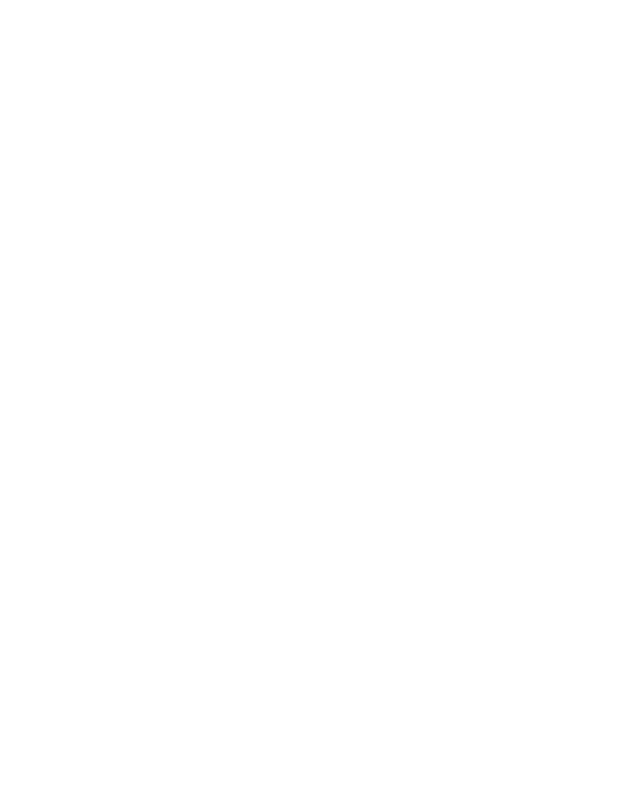
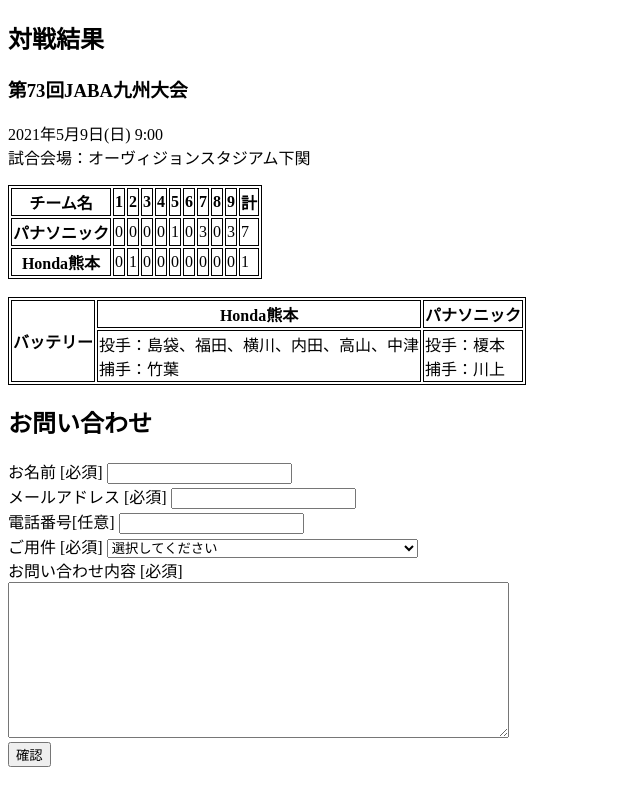
Before and after one commit to amaasyl/basic-coding, a plain HTML site: page table-form/index.html in a window 1280 px wide. Shown: the whole page, without its empty margins (0-640 px from the left). Drawn offline with Linux system fonts and the light colour scheme.

Commit message:
Update index.html

```diff
--- a/table-form/index.html
+++ b/table-form/index.html
@@ -2,9 +2,96 @@
 <html>
 <head>
     <meta charset="UTF-8" />
-    <title>title</title>
+    <title>Table and Form</title>
+    <style>
+        table, th, td {
+            border: solid 1px black;
+        }
+    </style>
 </head>
 <body>
-
+    <h2>対戦結果</h2>
+    <h3>第73回JABA九州大会</h3>
+    <p>2021年5月9日(日) 9:00<br>
+        試合会場：オーヴィジョンスタジアム下関
+    </p>
+    <table>
+        <tr>
+            <th>チーム名</th>
+            <th>1</th>
+            <th>2</th>
+            <th>3</th>
+            <th>4</th>
+            <th>5</th>
+            <th>6</th>
+            <th>7</th>
+            <th>8</th>
+            <th>9</th>
+            <th>計</th>
+        </tr>
+        <tr>
+            <th>パナソニック</th>
+                <td>0</td>
+                <td>0</td>
+                <td>0</td>
+                <td>0</td>
+                <td>1</td>
+                <td>0</td>
+                <td>3</td>
+                <td>0</td>
+                <td>3</td>
+                <td>7</td>
+        </tr>
+        <tr>
+            <th>Honda熊本</th>
+            <td>0</td>
+            <td>1</td>
+            <td>0</td>
+            <td>0</td>
+            <td>0</td>
+            <td>0</td>
+            <td>0</td>
+            <td>0</td>
+            <td>0</td>
+            <td>1</td>
+        </tr>
+    </table>
+    <br>
+    <table>
+        <tr>
+            <th rowspan="2"> バッテリー</th>
+            <th>Honda熊本</th>
+            <th>パナソニック</th>
+        </tr>
+        <tr>
+            <td>投手：島袋、福田、横川、内田、高山、中津 <br> 捕手：竹葉</td>
+            <td>投手：榎本 <br> 捕手：川上</td>
+        </tr>
+    </table>
+    <h2>お問い合わせ</h2>
+    <form>
+        <label for="name">お名前 [必須]</label>
+        <input type="text" id="name" name="name"><br>
+        <label for="email">メールアドレス [必須]</label>
+        <input type="email" id="email" name="email"><br>
+        <label for="phone">電話番号[任意]</label>
+        <input type="text" id="phone" name="phone"><br>
+        <label for="choices">ご用件 [必須]</label>
+        <select name="choices" name="choices">
+            <option value="" disabled selected>選択してください</option>
+            <option value="書籍についてのご質問(個人のお客様)">書籍についてのご質問(個人のお客様)</option>
+            <option value="書籍についてのご質問(取次・書店様)">書籍についてのご質問(取次・書店様)</option>
+            <option value="書籍についてのご質問(メディア関係者様) ">書籍についてのご質問(メディア関係者様)</option>
+            <option value="アルバイト・パートに関するお問い合わせ">アルバイト・パートに関するお問い合わせ</option>
+            <option value="仕事のご依頼・お問い合わせ">仕事のご依頼・お問い合わせ</option>
+            <option value="外部スタッフのご希望(フリーの方、制作会社様)">外部スタッフのご希望(フリーの方、制作会社様)</option>
+            <option value="その他のお問合せ">その他のお問合せ</option>
+        </select>
+        <br>
+        <label for="ques">お問い合わせ内容 [必須]</label><br>
+            <textarea id="ques" name="ques" rows="10" cols="60"></textarea>
+            <br>
+            <button type="button">確認</button>
+    </form>
 </body>
 </html>
```
